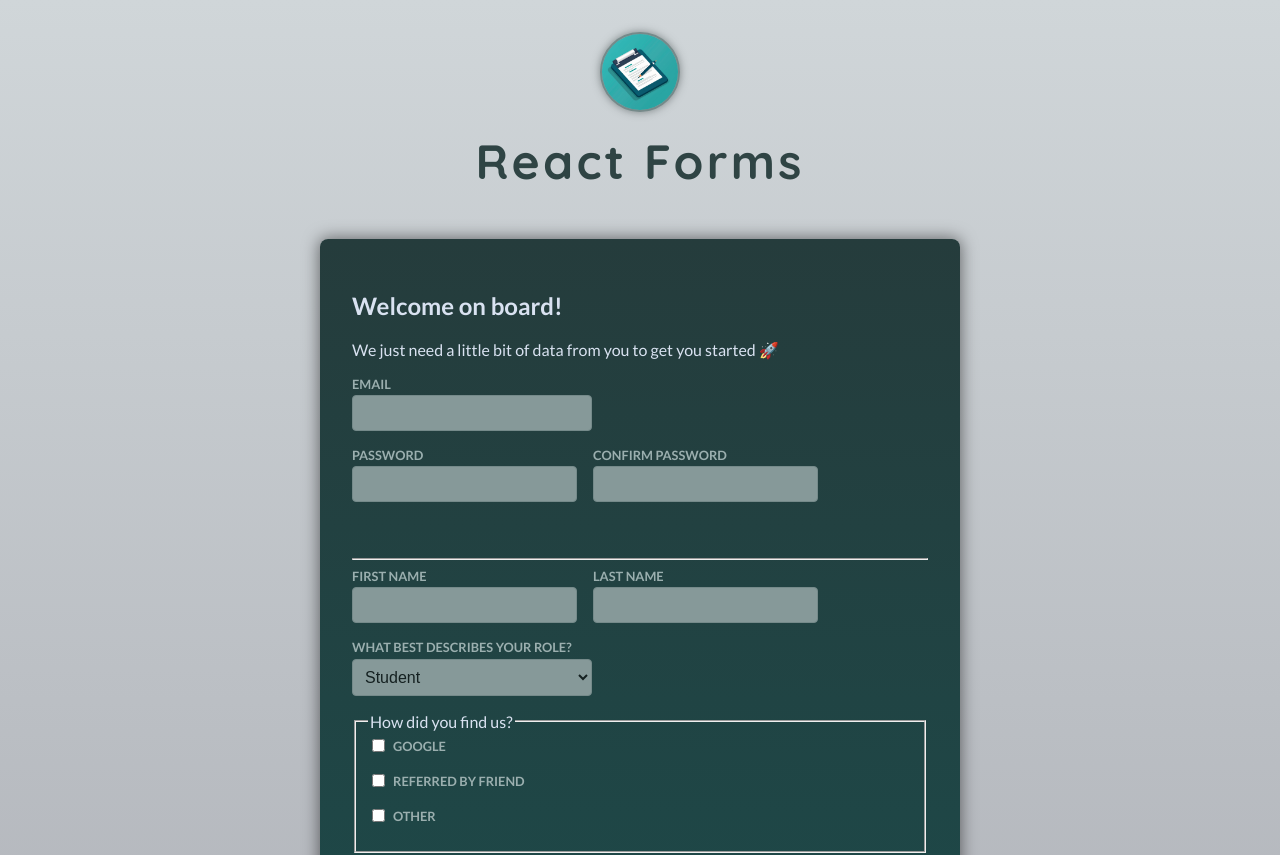
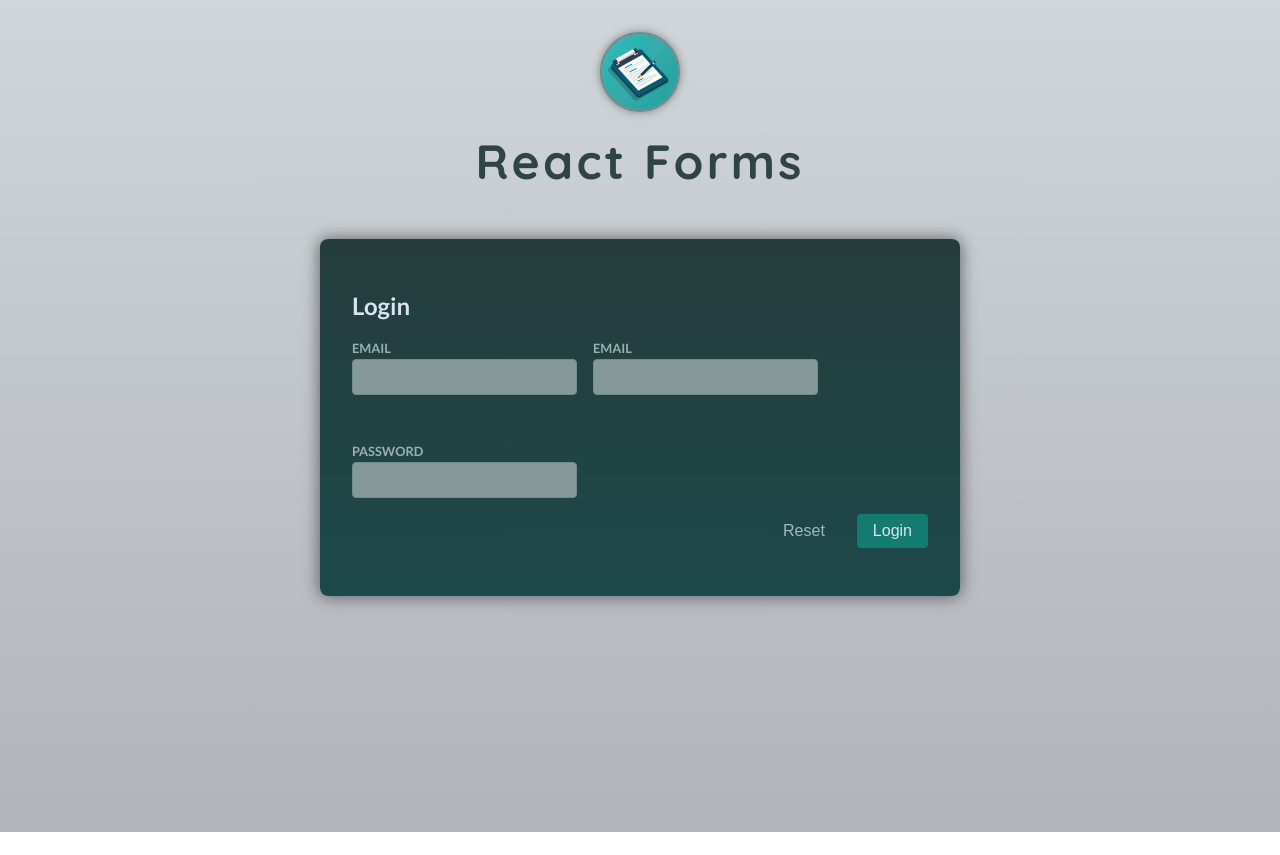
Before and after one commit to mayurigurav1997/form-code-maxwellreact, a React (Vite) app: page / in a window 1280 px wide. Shown: the top 855 px of the page. After the commit the page ends 832 px from the top, so only its background shows below. Built offline with nearby package versions, Linux system fonts and the light colour scheme.

Commit message:
custom input component created

```diff
--- a/src/App.jsx
+++ b/src/App.jsx
@@ -9,8 +9,8 @@ function App() {
       <Header />
       <main>
         {/* <Login /> */}
-        <Signup />
-        {/* <StateLogin /> */}
+        {/* <Signup /> */}
+        <StateLogin />
       </main>
     </>
   );
--- /dev/null
+++ b/src/components/Input.jsx
@@ -0,0 +1,9 @@
+export default function Input({ label, id, error, ...props }) {
+  return (
+    <div className="control no-margin">
+      <label htmlFor={id}>{label}</label>
+      <input id="email" {...props} />
+      <div className="control-error">{error && <p>{error}</p>}</div>
+    </div>
+  );
+}
--- a/src/components/StateLogin.jsx
+++ b/src/components/StateLogin.jsx
@@ -1,4 +1,5 @@
 import { useState } from "react";
+import Input from "./Input";
 
 export default function StateLogin() {
   const [enteredValues, setEnteredValues] = useState({
@@ -42,6 +43,15 @@ export default function StateLogin() {
       <h2>Login</h2>
 
       <div className="control-row">
+        <Input
+          label="Email"
+          id="email"
+          type="email"
+          name="email"
+          onBlur={() => handleInputBlur("email")}
+          onChange={(event) => handleInputChange("email", event.target.value)}
+          value={enteredValues.email}
+        />
         <div className="control no-margin">
           <label htmlFor="email">Email</label>
           <input
```
